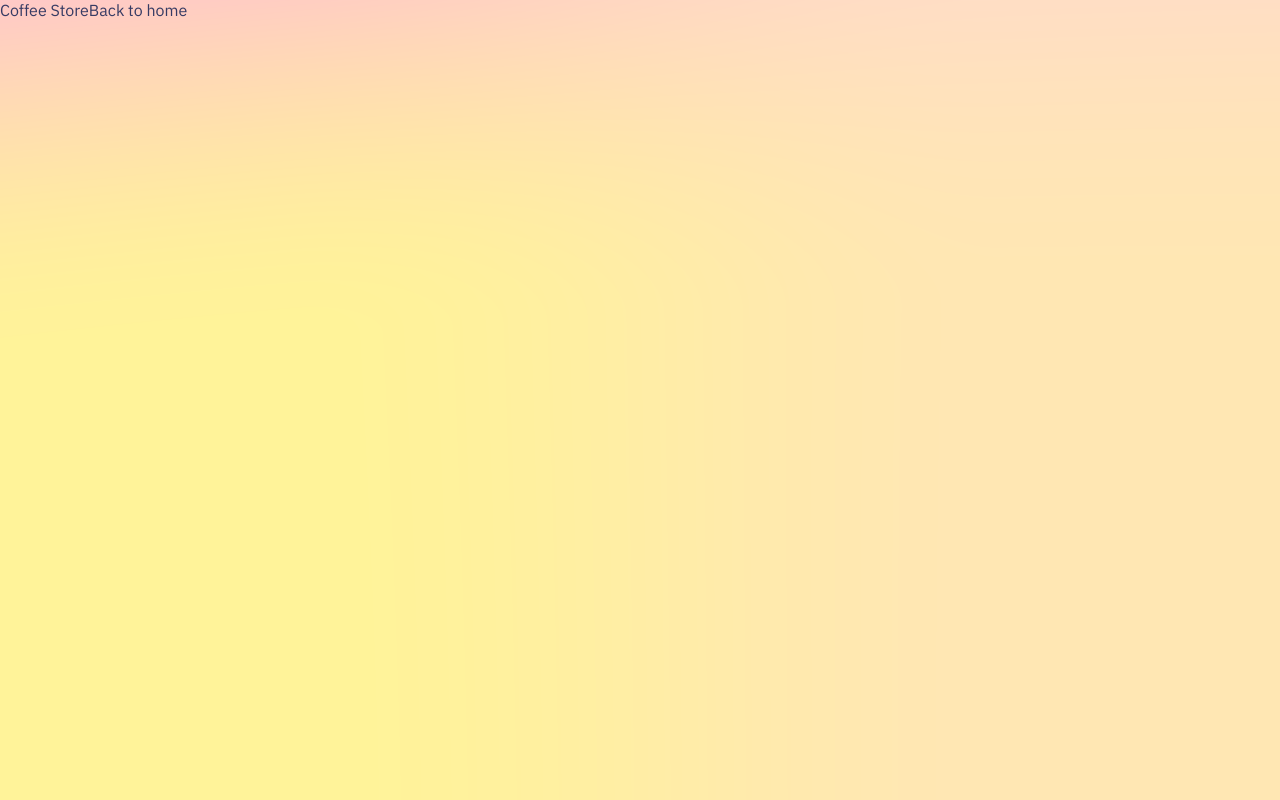
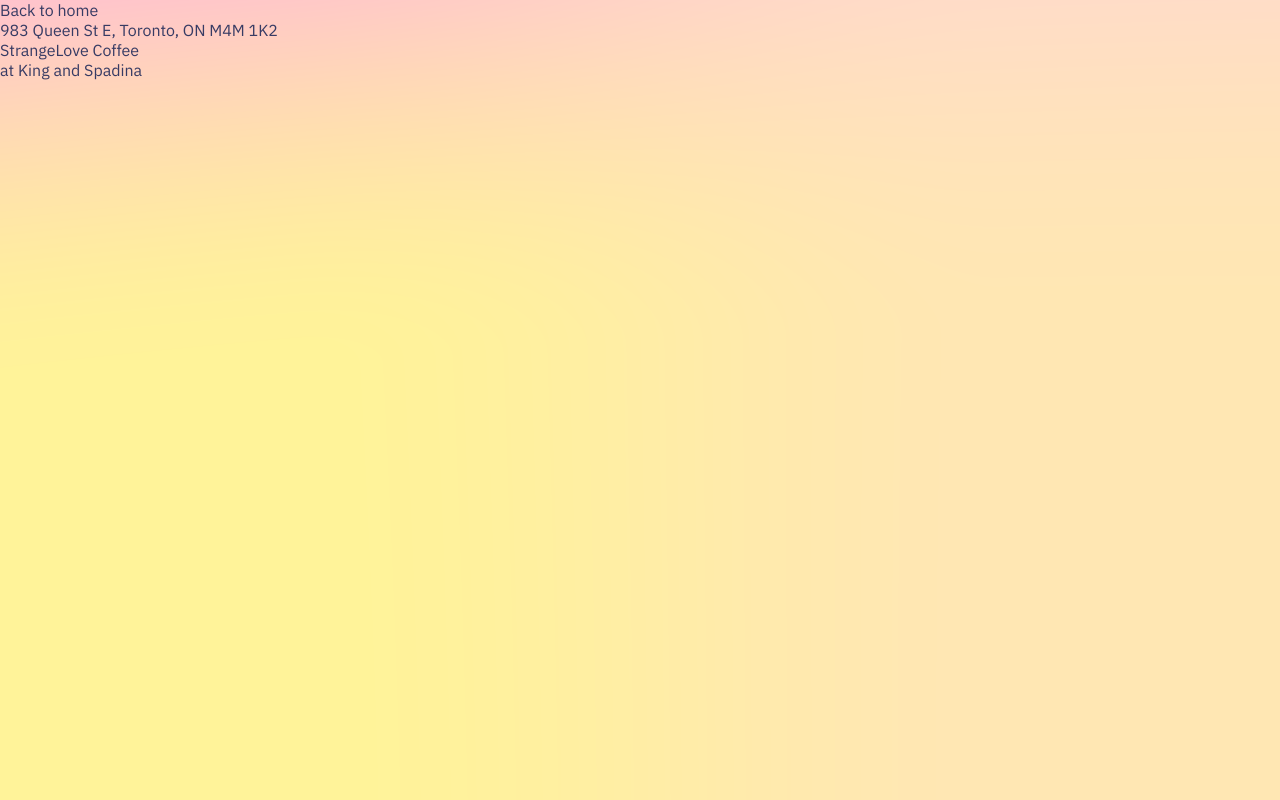
Before and after one commit to deveshXm/TypeScript-Course, a Next.js app in the folder NextJs-Course/discover-coffee-stores/: page /coffee-store/0 in a window 1280 px wide. Built offline with nearby package versions, Linux system fonts and the light colour scheme.

Commit message:
getStaticProps

```diff
--- a/NextJs-Course/discover-coffee-stores/pages/coffee-store/[id].tsx
+++ b/NextJs-Course/discover-coffee-stores/pages/coffee-store/[id].tsx
@@ -1,13 +1,52 @@
+import Head from "next/head";
 import Link from "next/link";
 import { useRouter } from "next/router";
 
-export default function CoffeeStore() {
+import coffeeStoresData from "../../data/coffee-stores.json";
+import { coffeeStoreProps } from "../../types/types";
+
+export function getStaticProps({ params }: any) {
+  return {
+    props: {
+      coffeeStores: coffeeStoresData.find((coffeeStore) => {
+        return coffeeStore.id.toString() === params.id;
+      }),
+    },
+  };
+}
+
+export function getStaticPaths() {
+  const paths = coffeeStoresData.map(coffeeStore => {
+    return {
+      params:{
+        id:coffeeStore.id,
+      }
+    }
+  })
+  return {
+    paths,
+    fallback: false, // can also be true or 'blocking'
+  };
+}
+
+export default function CoffeeStore(props: coffeeStoreProps) {
   const router = useRouter();
+
+  if (router.isFallback) {
+    return <div>Loading...</div>;
+  }
+
+  const { address, name, neighbourhood } = props.coffeeStores;
 
   return (
     <div>
-      Coffee Store
+      <Head>
+        <title>{name}</title>
+      </Head>
       <Link href="/">Back to home</Link>
+      <p>{address}</p>
+      <p>{name}</p>
+      <p>{neighbourhood}</p>
     </div>
   );
 }
```
Also changed, not shown: NextJs-Course/discover-coffee-stores/pages/index.tsx (+2 -6 lines), NextJs-Course/discover-coffee-stores/types/types.d.ts (+11 -7 lines).
